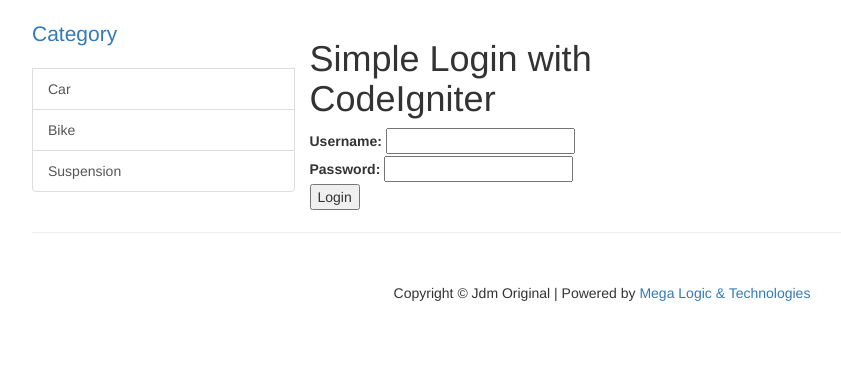
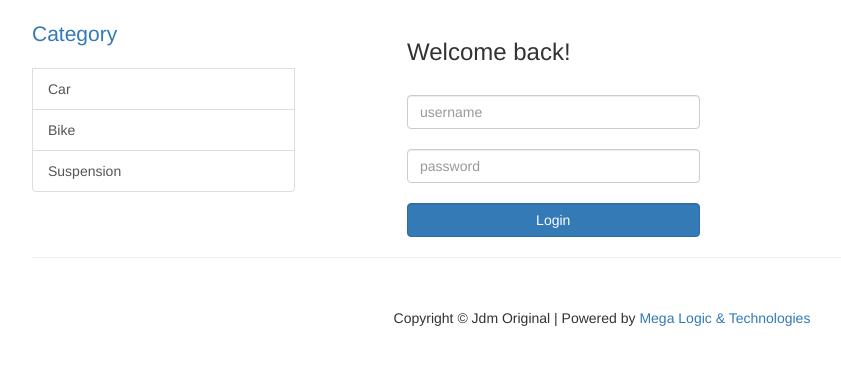
Before and after one commit to rahmannavid/dholaikhaal, a CodeIgniter app: page /jdm/index.php/account/login in a window 1280 px wide. Shown: the part 51-416 px from the top of the page, without its empty margins (38-879 px from the left). Run offline with CodeIgniter, Linux system fonts and the light colour scheme; data comes from the database, SQL or seed files in the repository.

Commit message:
User Login

```diff
--- a/application/controllers/account.php
+++ b/application/controllers/account.php
@@ -15,6 +15,26 @@ class account extends CI_Controller {
 
         $this->load->helper(array('form'));
         $this->load->view('admin/login');
+
+        $this->load->view('common/footer');
+    }
+
+    public function logout() {
+
+        // Removing session data
+        $sess_array = array(
+        'username' => ''
+        );
+        $this->session->unset_userdata('logged_in', $sess_array);
+
+        $this->load->model('category');
+        $hdata['cat'] = $this->category->get_category();
+
+        $this->load->view('common/header', $hdata);
+
+        $data['message_display'] = 'Successfully Logout';
+        $this->load->helper(array('form'));
+        $this->load->view('admin/login', $data);
 
         $this->load->view('common/footer');
     }
--- a/application/controllers/verifylogin.php
+++ b/application/controllers/verifylogin.php
@@ -54,7 +54,8 @@ class VerifyLogin extends CI_Controller {
      {
        $sess_array = array(
          'id' => $row->id,
-         'username' => $row->email
+         'user_email' => $row->email,
+         'user_name' => $row->name
        );
        $this->session->set_userdata('logged_in', $sess_array);
      }
--- a/application/models/user.php
+++ b/application/models/user.php
@@ -9,7 +9,7 @@ class user extends CI_Model{
 
     function login($username, $password)
     {
-       $this -> db -> select('id, email, password');
+       $this -> db -> select('id, name, email, password');
        $this -> db -> from('user');
        $this -> db -> where('email', $username);
        $this -> db -> where('password', $password);
--- a/application/views/admin/login.php
+++ b/application/views/admin/login.php
@@ -1,18 +1,24 @@
 <div class="col-md-4">
 
     <div class="row">
-
-        <h1>Simple Login with CodeIgniter</h1>
-           <?php echo validation_errors(); ?>
-           <?php echo form_open('verifylogin'); ?>
-             <label for="username">Username:</label>
-             <input type="text" size="20" id="username" name="username"/>
+        <div class="col-md-offset-3">
+        <div class="form-login">
+            <h3>Welcome back!</h3>
+             <h4 style="color:red">
+                <?php echo validation_errors(); ?>
+                <?php echo form_open('verifylogin'); ?>
+            </h4>
+            <h4 style="color:green">
+                <?php if(isset($message_display)) echo $message_display ?>
+            </h4>
+           <br/>
+             <input type="text" size="100" id="username" name="username" class="form-control chat-input" placeholder="username"/>
              <br/>
-             <label for="password">Password:</label>
-             <input type="password" size="20" id="passowrd" name="password"/>
+             <input type="password" size="100" id="passowrd" name="password" class="form-control chat-input" placeholder="password"/>
              <br/>
-             <input type="submit" value="Login"/>
+             <input type="submit" value="Login" class="form-control btn btn-primary"/>
            </form>
-
+           </div>
+        </div>
     </div>
 </div>
--- a/application/views/common/header.php
+++ b/application/views/common/header.php
@@ -58,8 +58,18 @@
                     </li>
                 </ul>
                 <ul class="nav pull-right navLogin">
-                    <a href="<?php echo base_url() ?>index.php/account/login">Login</a> |
+                <?php
+                if(!isset($this->session->userdata['logged_in']))
+                {
+                ?>
+                    <a href="<?php echo base_url() ?>index.php/account/login">Login</a>
+                    |
                     <a href="<?php echo base_url() ?>index.php/account/registration">Registration</  a>
+                <?php } else { ?>
+                    Welcome <?php echo $this->session->userdata['logged_in']['user_name']; ?> |
+                    <a href="<?php echo base_url() ?>index.php/account/logout">Logout</a>
+               <?php } ?>
+
                 </ul>
             </div>
             <!-- /.navbar-collapse -->
```
